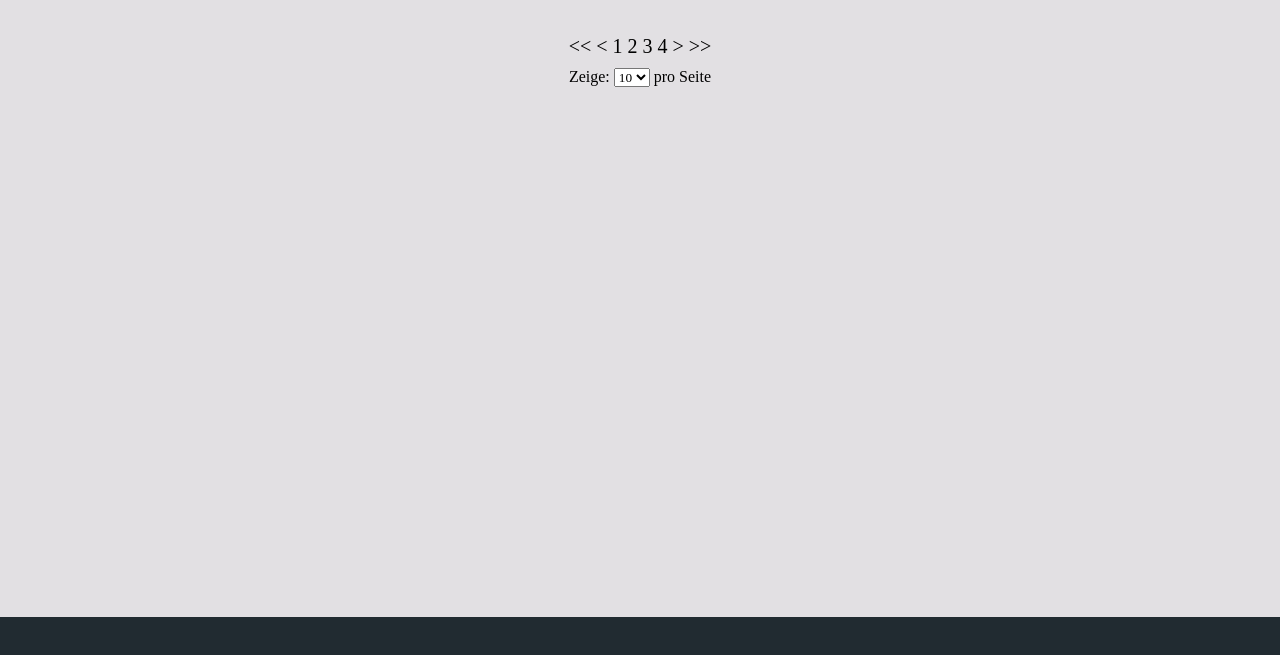
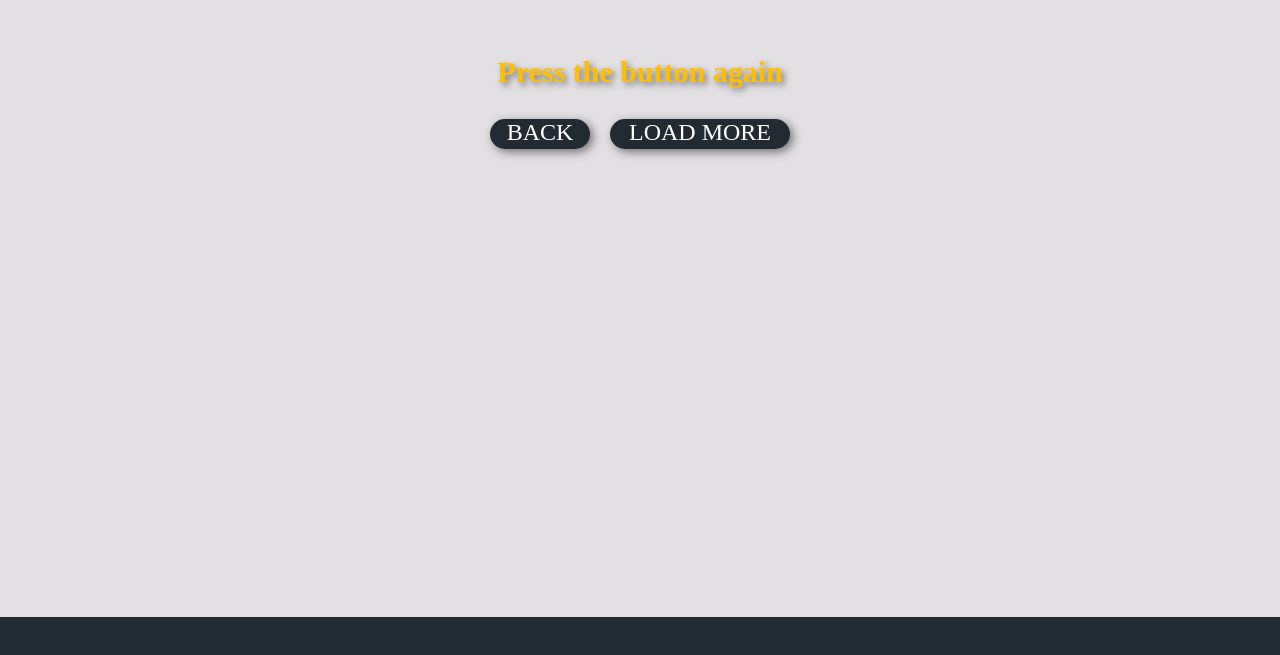
Before and after one commit to MR-GitCode/Pokedex, a plain HTML site: page index.html in a window 1280 px wide. Both pictures are taken after a click on the element 493 px from the left and 33 px from the top of the page. Shown: the part 103-758 px from the top of the page. Drawn offline with Linux system fonts and the light colour scheme; no server answers; a web font is replaced by a local one.

Commit message:
implement feedback

```diff
--- a/index.html
+++ b/index.html
@@ -41,10 +41,15 @@
     <section class="poke-gallery fx-1">
         <div class="mx-wth" id="poke-gallery"></div>
 
-        <div class="pagebar">
+        <div id="back-button">
+            <a class="bt-back bt-pagebar" href="./index.html">BACK</a>
+            <div id="bt-loadMore" class="bt-loadMore bt-pagebar" onclick="loadMore()">LOAD MORE</div>
+        </div>
+
+        <div id="pagebar" class="pagebar">
             <ul class="page-changer">
                 <li onclick="pageFirst()">
-                    <p><<</p>
+                    <p><<  </p>
                 </li>
                 <li onclick="pageMinus()">
                     <p><</p>
@@ -67,19 +72,19 @@
                     <p>></p>
                 </li>
                 <li onclick="pageEnd()">
-                    <p>>></p>
+                    <p>  >></p>
                 </li>
             </ul>
 
             <div>
-                <label for="pokeLimit"><span>Zeige:</span></label>
+                <label for="pokeLimit"><span>Show:</span></label>
                 <select id="pokeLimit" onchange="amountPerSite()">
                     <option value="10"selected>10</option>
                     <option value="20">20</option>
                     <option value="30">30</option>
                     <option value="40">40</option>
                 </select>
-                <span>pro Seite</span>
+                <span>cards per page</span>
             </div>
         </div>
 
--- a/script.js
+++ b/script.js
@@ -1,13 +1,12 @@
+let pokeAmount = 10;
+const BASE_URL = `https://pokeapi.co/api/v2/pokemon?limit=${pokeAmount}&offset=0`
+const POKE_URL = "https://pokeapi.co/api/v2/pokemon/"
+const SPECIES_URL = "https://pokeapi.co/api/v2/pokemon-species/"
+
 function init() {
     loadDatabank()
     renderTypNav()
 }
-
-let pokeAmount = 10;
-
-const BASE_URL = `https://pokeapi.co/api/v2/pokemon?limit=${pokeAmount}&offset=0`
-const POKE_URL = "https://pokeapi.co/api/v2/pokemon/"
-const SPECIES_URL = "https://pokeapi.co/api/v2/pokemon-species/"
 
 async function loadDatabank(url = BASE_URL) {
     let response = await fetch(url)
@@ -69,3 +68,11 @@ function toggleMenu() {
     document.querySelector(".typ-nav").classList.toggle("menu-typ-nav");
     document.querySelector(".poke-gallery").classList.toggle("menu-pk-gy");
 }
+
+function imageError(imageElement, newSrc) {
+    try {
+        console.clear();
+        imageElement.src = newSrc
+    } catch (e) {
+    }
+}
--- a/scripts/filterCards.js
+++ b/scripts/filterCards.js
@@ -1,6 +1,7 @@
+let maxPokemons = 640;
 let currentPage = 1;
 let amountPerPage = parseInt(document.getElementById('pokeLimit').value);
-let maxPages = Math.ceil(1000 / amountPerPage);
+let maxPages = Math.ceil(maxPokemons / amountPerPage);
 
 function amountPerSite() {
     pokeAmount = parseInt(document.getElementById("pokeLimit").value);
@@ -47,7 +48,7 @@ function pageFirst() {
 }
 
 function pageEnd() {
-    let maxPages = Math.ceil(1000 / amountPerPage);
+    let maxPages = Math.ceil(maxPokemons / amountPerPage);
     changePage(maxPages);
 }
 
@@ -66,6 +67,7 @@ function searchPokemon(event) {
     const input = event.target.value.toLowerCase();
     if (input.length < 3) {
         document.getElementById('poke-gallery').innerHTML = "";
+        configPagebar(0)
         return;
     }
     currentPokemons = pokeList.filter(pokemon => pokemon.name.includes(input))
@@ -87,10 +89,11 @@ function showTypPokemons(type) {
             pokeListOfTypes.push ({
                 name: pokeList[i].name,
                 url: pokeList[i].url
-            })}
-    }
+            })}}
     disableLoadingSpinner()
+    configPagebar(type)
     loadPokemon(pokeListOfTypes)
+    emptyMessage(pokeListOfTypes)
 }
 
 function typeCompare(i, type) {
@@ -101,3 +104,40 @@ function typeCompare(i, type) {
     }
     return false;
 }
+
+function configPagebar(i) {
+    if (i === 0) {
+        document.getElementById('back-button').setAttribute('style','display: flex');
+        document.getElementById('bt-loadMore').setAttribute('style','display: none !important');
+        document.getElementById('pagebar').setAttribute('style','display: none');
+    } else {
+        document.getElementById('back-button').setAttribute('style','display: flex');
+        document.getElementById('pagebar').setAttribute('style','display: none');
+        document.getElementById('bt-loadMore').onclick = function() {
+            loadMore(i);
+        };
+    }
+}
+
+async function loadMore(type) {
+    pokeAmount += 100;
+    let BASE_URL = `https://pokeapi.co/api/v2/pokemon?limit=${pokeAmount}&offset=0`
+    let responseToJson = await(await fetch(BASE_URL)).json();
+    let pokeResults = responseToJson.results;
+    for (let i = 0; i < pokeResults.length; i++) {
+        let name = pokeResults[i].name;
+        let specs = await loadSpecs(pokeResults[i].url);
+        savePokemon(name, specs)
+     }
+    showTypPokemons(type)
+}
+
+function emptyMessage(pokeListOfTypes) {
+    try {
+        if (pokeListOfTypes.length === 0) {
+            document.getElementById('poke-gallery').innerHTML = message();
+        } else {
+            document.getElementById('message-empty').setAttribute('style','display: none');
+        }
+    } catch (error) {
+    }}
--- a/scripts/overlay.js
+++ b/scripts/overlay.js
@@ -6,8 +6,16 @@ async function loadOverlay(pokeId) {
     let typ = data.types[0].type.name;
     overlay.innerHTML = "";
     overlay.innerHTML = renderOverlay(data, typ);
+    lefButtonDisabled(pokeId)
     loadAbout(pokeId)
     loadTypesOverlay(data)
+}
+
+function lefButtonDisabled(pokeId) {
+    if (pokeId == 1) {
+        document.getElementById('button-left').classList.add('hidden');
+        document.getElementById('overlay-buttons').setAttribute('style', 'justify-content: flex-end;');
+    }
 }
 
 function loadTypesOverlay(data) {
@@ -93,7 +101,6 @@ async function renderEvolutions() {
     for (let i = 0; i < evoList.length; i++) {
         let pokemon = evoList[i].name;
         let data = await getData(pokemon);
-        console.log(data);
         pokeEvo.innerHTML += evolutionTemplate(data)
     }
     evoList = [];
--- a/scripts/template.js
+++ b/scripts/template.js
@@ -5,7 +5,7 @@ function renderGallery(name, specs, typName) {
                     <h3>${name}</h3>
                 </div>
                 <div class="poke-img ${typName}" >
-                    <img src="${specs.sprites.versions['generation-v']['black-white'].animated.front_shiny}" onerror="this.onerror=null; this.src='${specs.sprites.front_shiny}'">
+                    <img src="${specs.sprites.versions['generation-v']['black-white'].animated.front_shiny}" onerror="imageError(this, '${specs.sprites.front_shiny}')">
                 </div>
                 <div id="poke-footer${specs.id}" class="poke-footer">
                 </div>
@@ -33,10 +33,10 @@ function renderOverlay(data, typ) {
             </div>
 
             <div class="overlay-img-content ${typ}">
-                <img class="overlay-img" src="${data.sprites.versions['generation-v']['black-white'].animated.front_shiny}" onerror="this.onerror=null; this.src='${data.sprites.front_shiny}'">
+                <img class="overlay-img" src="${data.sprites.versions['generation-v']['black-white'].animated.front_shiny}" onerror="imageError(this, '${data.sprites.front_shiny}')">
                 <div id="overlay-type${data.id}" class="typs-overlay"></div>
-                <div class="overlay-buttons" >
-                    <p class="bt button-left" onclick="beforePokemon(${data.id})"></p>
+                <div id="overlay-buttons" class="overlay-buttons" >
+                    <p id="button-left" class="bt button-left" onclick="beforePokemon(${data.id})"></p>
                     <p class="bt button-right" onclick="nextPokemon(${data.id})"></p>
                 </div>
             </div>
@@ -92,7 +92,7 @@ function renderStats(statName, statValue) {
 
 function evolutionTemplate(data) {
     return `<div class="evolution">
-                <img class="evo-img" src="${data.sprites.versions['generation-v']['black-white'].animated.front_shiny}" alt="${data.name}" onerror="this.onerror=null; this.src='${data.sprites.front_shiny}'">
+                <img class="evo-img" src="${data.sprites.versions['generation-v']['black-white'].animated.front_shiny}" onerror="imageError(this, '${data.sprites.front_shiny}')" alt="${data.name}">
                 <p>${data.name}</p>
             </div>`
 }
@@ -106,3 +106,7 @@ function renderPageNumber(pageNum) {
 function renderAbilities(ability) {
     return `<p>${ability}</p>`
 }
+
+function message() {
+    return '<h2 id="message-empty">Press the button again</h2>';
+}
--- a/styles/gallery.css
+++ b/styles/gallery.css
@@ -56,3 +56,53 @@
 #pokeLimit{
     cursor: pointer;
 }
+
+#back-button{
+   display: none;
+   justify-content: center;
+   align-items: center;
+   gap: 20px;
+   margin: 10px;
+   filter: drop-shadow(3px 3px 5px rgba(0, 0, 0, 0.5));
+}
+
+.bt-back{
+    width: 100px;
+
+}
+
+.bt-loadMore {
+    width: 180px;
+}
+
+.bt-pagebar{
+    text-decoration: none;
+    display: flex;
+    justify-content: center;
+    background-color: rgb(33, 43, 49);
+    color: white;
+    font-size: 24px;
+    height: 30px;
+    border-radius: 15px;
+    transition: background-color 0.3s ease, transform 0.2s ease;
+    cursor: pointer;
+}
+
+.bt-pagebar:hover {
+    background-color: rgb(50, 58, 63);
+    transform: scale(1.1);
+}
+
+.bt-pagebar:active {
+    transform: scale(0.95);
+}
+
+#message-empty{
+    display: flex;
+    justify-content: center;
+    text-align: center;
+    color: rgb(255, 191, 0);
+    font-size: 30px;
+    filter: drop-shadow(3px 3px 3px rgba(0, 0, 0, 0.5));
+    margin: 20px;
+}
--- a/styles/overlay.css
+++ b/styles/overlay.css
@@ -23,6 +23,7 @@ body.no-scroll {
     flex-direction: column;
     height: 550px;
     width: 400px;
+    margin: 0 2%;
     color: white;
     filter: drop-shadow(10px 10px 10px rgba(0, 0, 0, 1));
 }
--- a/styles/responsive.css
+++ b/styles/responsive.css
@@ -9,6 +9,10 @@
 }
 
 @media (max-width: 900px) {
+    header{
+        height: 60px;
+    }
+
     .header {
         height: 60px;
     }
@@ -33,6 +37,10 @@
         width: 30px;
         padding-left: 10px;
         cursor: pointer;
+    }
+
+    #loading-spinner{
+        top: 60px;
     }
 }
 
```
